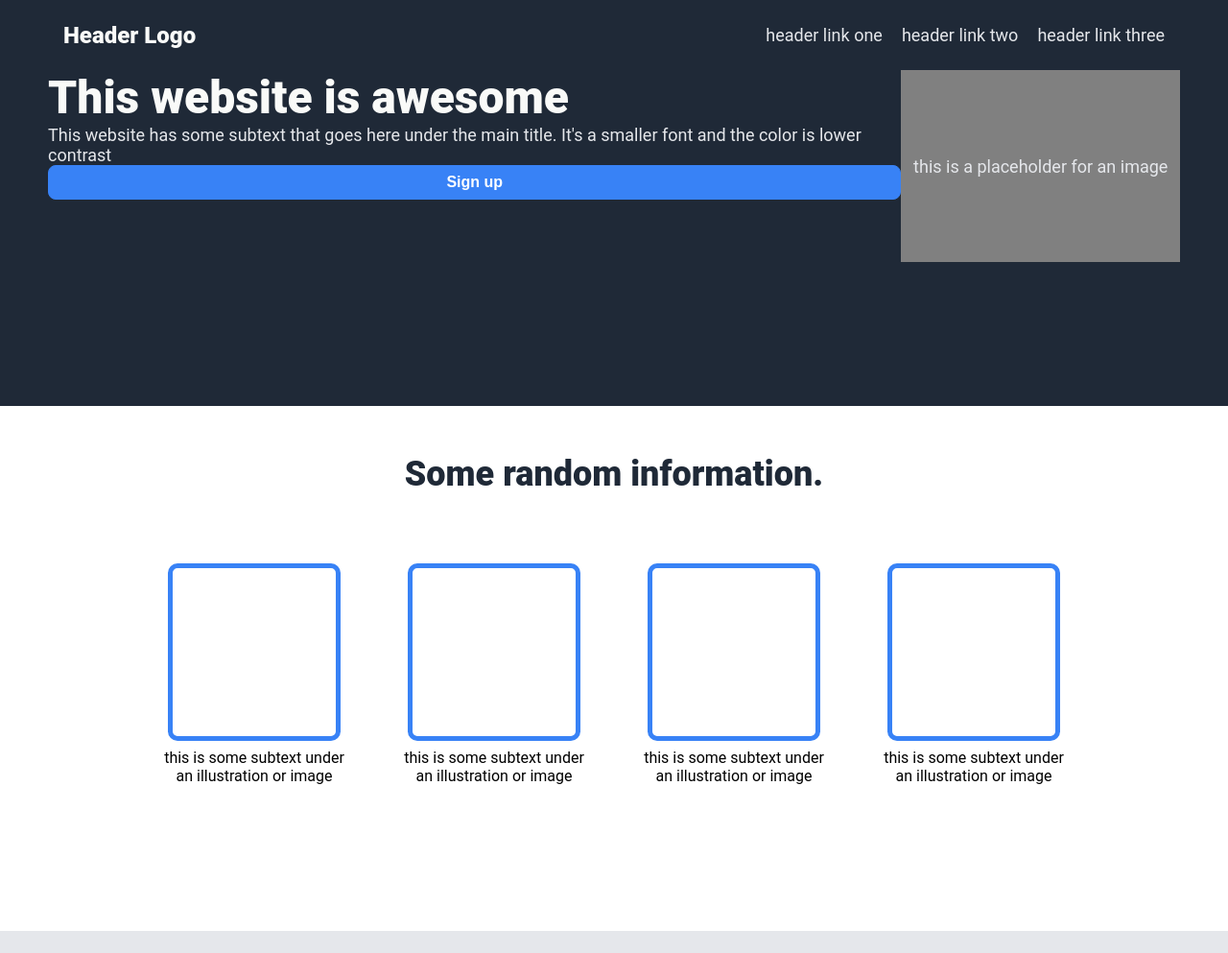
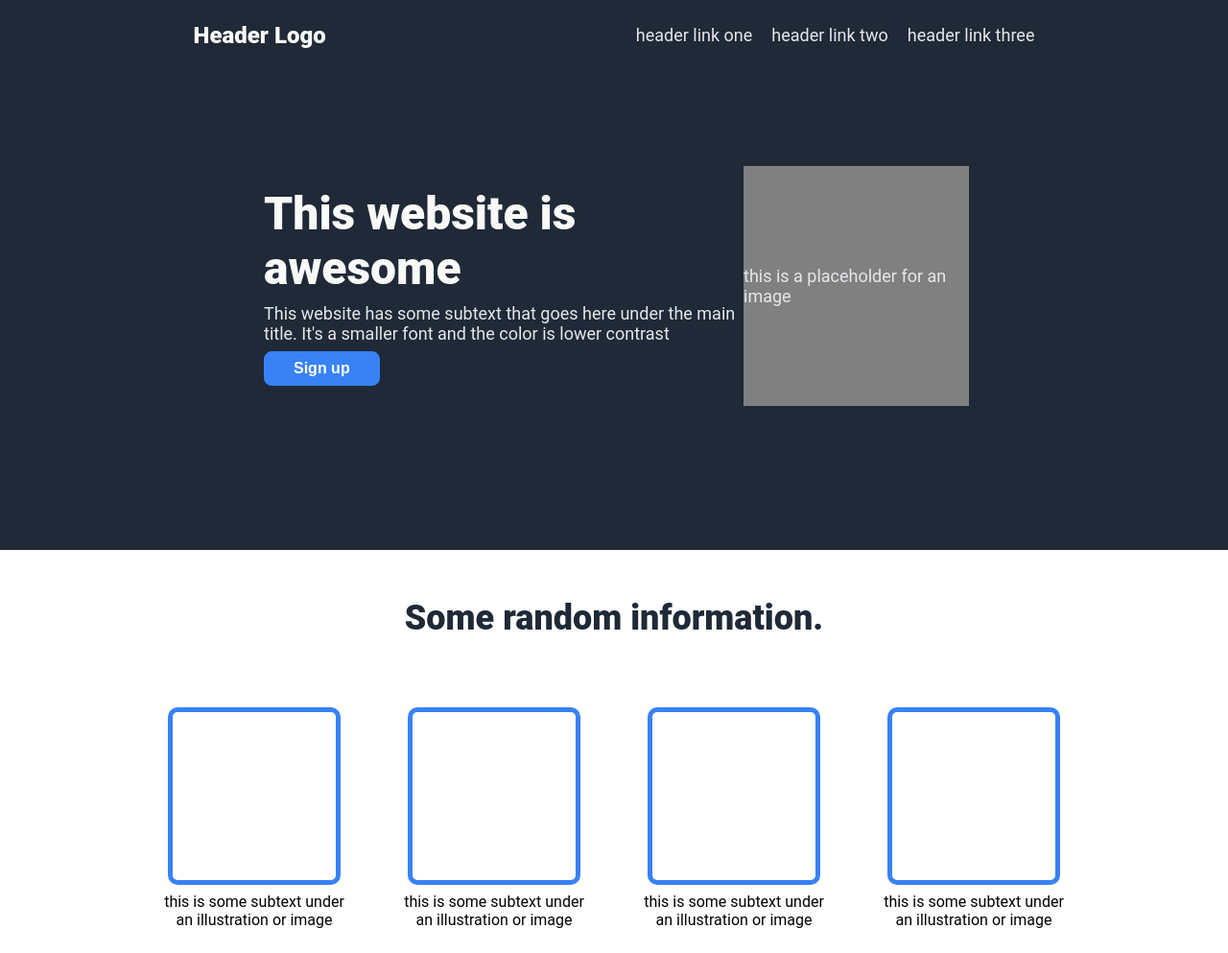
Before and after one commit to edurflores/landing-page-top, a plain HTML site: page index.html in a window 1280 px wide. Shown: the top 993 px of the page at 96% size. Drawn offline with Linux system fonts and the light colour scheme.

Commit message:
Updated CSS: Fixed flex wrap issues on quote section and fixed buttom size

```diff
--- a/style.css
+++ b/style.css
@@ -27,9 +27,10 @@ body {
     flex: 1;
     background-color: #1F2937;
     display: flex;
-    justify-content: space-between;
+    justify-content: space-around;
     align-items: center;
-    padding: 8px 16px;
+    padding: 8px 10px;
+    margin-bottom: 100px;
 }
 
 .header .title {
@@ -45,17 +46,28 @@ body {
 }
 
 .top-section .container {
+    flex: 1;
     display: flex;
+    justify-content: space-around;
+    align-items: center;
+    padding-left: 225px;
+    padding-right: 220px;
 }
 
 .top-section .container .text {
+    flex-wrap: wrap;
+    width: 550px;
     display: flex;
-    flex-direction: column;
+    gap: 8px;
+}
+
+.top-section .container .subtext {
+    width: 500px;
 }
 
 .top-section .image-placeholder {
-    height: 200px;
-    width: 300px;
+    height: 250px;
+    width: 550px;
     background-color: gray;
     display: flex;
     justify-content: center;
@@ -123,13 +135,14 @@ a {
 }
 
 .quote-section {
+    flex: 1;
     height: 400px;
     background-color: #E5E7EB;
     color: #1F2937;
     display: flex;
     flex-direction: column;
     justify-content: center;
-    padding: 0 450px;
+    padding: 150px 450px;
     flex-wrap: wrap;
 }
 
@@ -199,10 +212,25 @@ button {
 }
 
 .call-section .main-container .sign-button {
+    font-weight: bold;
+    padding: 8px 40px;
+    border: 2px solid white;
 
+}
+
+.call-section .main-container .sign-button:active {
+    box-shadow: box-shadow:
+              7px 6px 28px 1px rgba(0, 0, 0, 0.24);
+            transform: translateY(4px);
 }
 
 .top-section .sign-button {
     font-weight: bold;
-    border: 1px solid #3882F6;
+    border: 1px solid #3882F6;x;
 }
+
+.top-section .sign-button:active {
+    box-shadow: box-shadow:
+              7px 6px 28px 1px rgba(0, 0, 0, 0.24);
+            transform: translateY(4px);
+}
```
